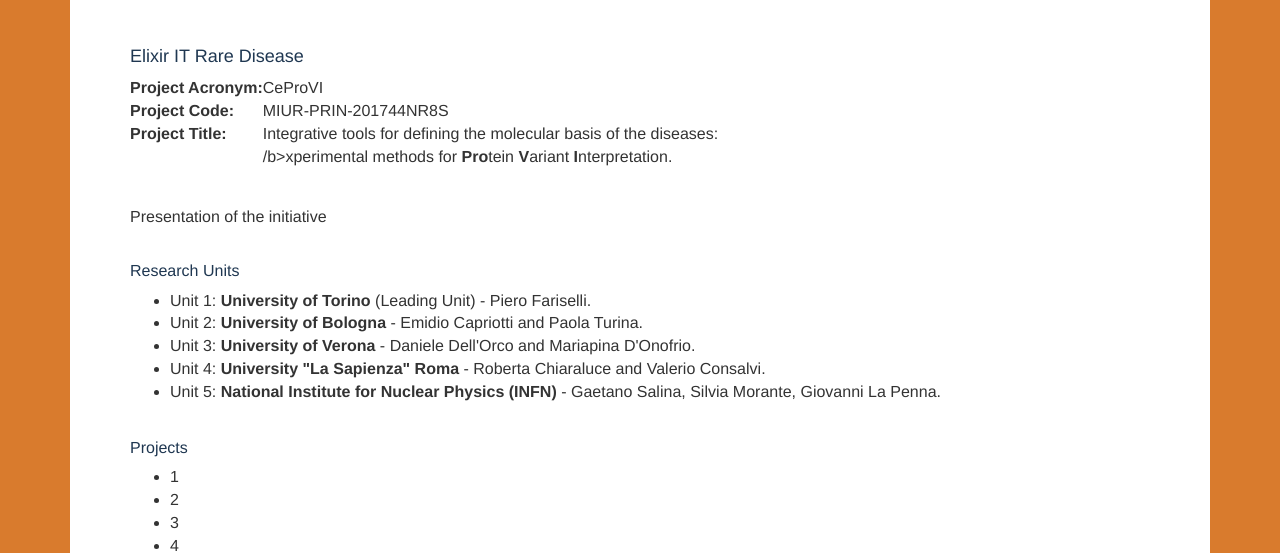
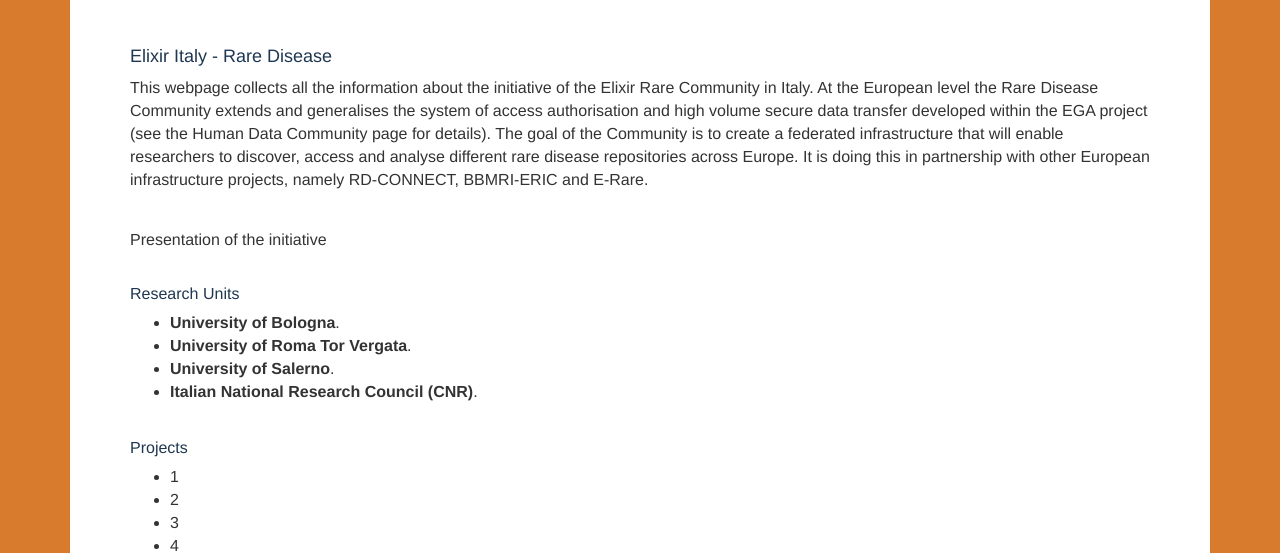
Before and after one commit to elixir-it-rd/elixir-it-rd.github.io, a plain HTML site: page units.html in a window 1280 px wide. Shown: the part 254-807 px from the top of the page. Drawn offline with Linux system fonts and the light colour scheme.

Commit message:
first commit

```diff
--- a/units.html
+++ b/units.html
@@ -5,11 +5,11 @@
     <meta http-equiv="X-UA-Compatible" content="IE=edge">
     <meta name="viewport" content="width=device-width, initial-scale=1">
     <!-- The above 3 meta tags *must* come first in the head; any other head content must come *after* these tags -->
-    <meta name="description" content="Elixir IT Rare Disease - Emidio Capriotti">
+    <meta name="description" content="Elixir Italy Rare Disease">
     <meta name="author" content="Elixir IT Rare Disease - Emidio Capriotti">
-    <link rel="icon" href="./favicon.ico">
+    <link rel="shortcut icon" href="/favicon.ico" type="image/vnd.microsoft.icon" />
 
-    <title>Elixir IT - Rare Disease</title>
+    <title>Elixir Italy - Rare Disease</title>
 
     <!-- Bootstrap core CSS -->
     <link href="./css/bootstrap.min.css" rel="stylesheet">
@@ -79,22 +79,21 @@
   	<br>
 
      <div class="text">
-     <h4 class="title" >Elixir IT Rare Disease</h4>
+     <h4 class="title" >Elixir Italy -  Rare Disease</h4>
      </div>
 
   <div class="text">
 
     <table class="paper" border=0>
         <tbody><tr><td valign=top>
-    <tr><td valign=top width="22%"><b>Project Acronym:</b></td>
+    <tr>
     <td valign=top>
-    CeProVI</td></tr>
-    <tr><td valign=top><b>Project Code:</b></td><td valign=top>
-    MIUR-PRIN-201744NR8S</td></tr>
-    <tr><td valign=top><b>Project Title:</b></td><td valign=top>
-    Integrative tools for defining the molecular basis of the diseases:<br>
-    /b>xperimental methods for
-    <b>Pro</b>tein  <b>V</b>ariant <b>I</b>nterpretation.
+    This webpage collects all the information about the initiative of the Elixir Rare Community in Italy. At the European level
+    the Rare Disease Community extends and generalises the system of access authorisation and high volume secure data transfer developed within
+    the EGA project (see the Human Data Community page for details).
+    The goal of the Community is to create a federated infrastructure that will enable researchers to discover, access and analyse different rare
+    disease repositories across Europe. It is doing this in partnership with other European infrastructure projects, namely RD-CONNECT, BBMRI-ERIC and E-Rare.
+
     </td></tr>
     </tbody>
     </table>
@@ -109,11 +108,10 @@
     Research Units
     </h4>
     <ul class="text">
-    <li>Unit 1: <b>University of Torino</b> (Leading Unit) - Piero Fariselli.
-    <li>Unit 2: <b>University of Bologna</b> - Emidio Capriotti and Paola Turina.
-    <li>Unit 3: <b>University of Verona</b> - Daniele Dell'Orco and Mariapina D'Onofrio.
-    <li>Unit 4: <b>University "La Sapienza" Roma</b> - Roberta Chiaraluce and Valerio Consalvi.
-    <li>Unit 5: <b>National Institute for Nuclear Physics (INFN)</b> - Gaetano Salina, Silvia Morante, Giovanni La Penna.
+    <li><b>University of Bologna</b>.
+    <li><b>University of Roma Tor Vergata</b>.
+    <li><b>University of Salerno</b>.
+    <li><b>Italian National Research Council (CNR)</b>.
 <!--
     <a href="mut2dis-pr1.html">Periodic Report 1</a>
     <li>Returning Phase at the University of Balearic Islands (12 months) -
```
Also changed, not shown: activities.html (+15 -17 lines), index.html (+4 -5 lines), projects.html (+15 -17 lines).
